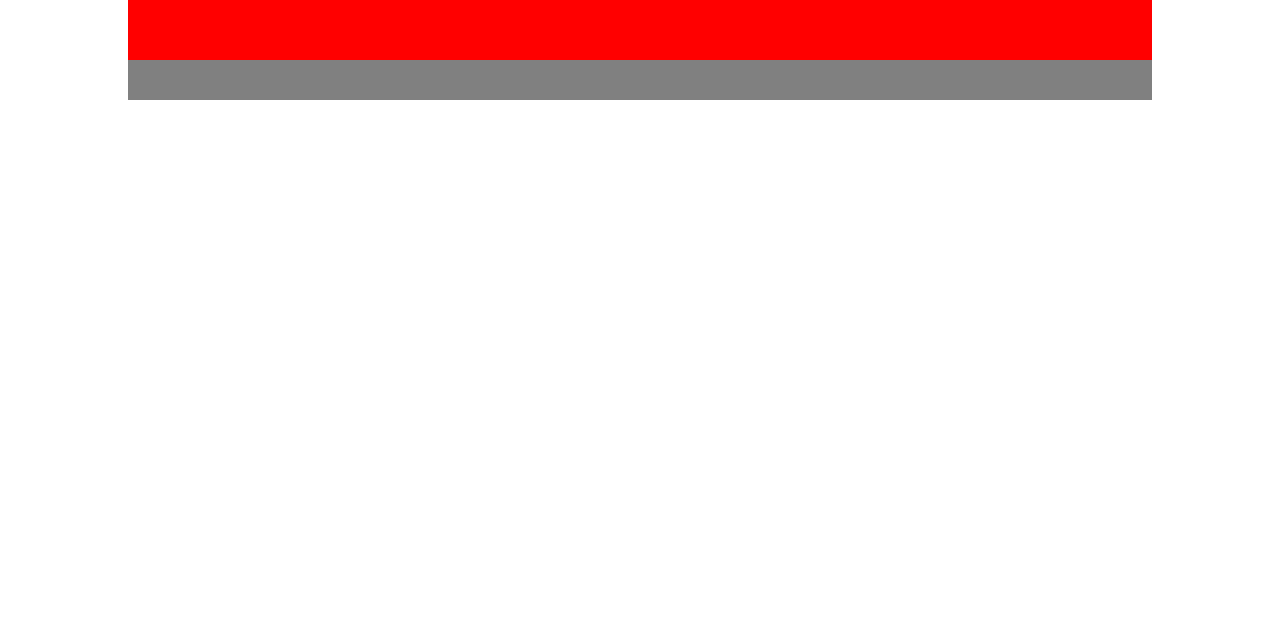
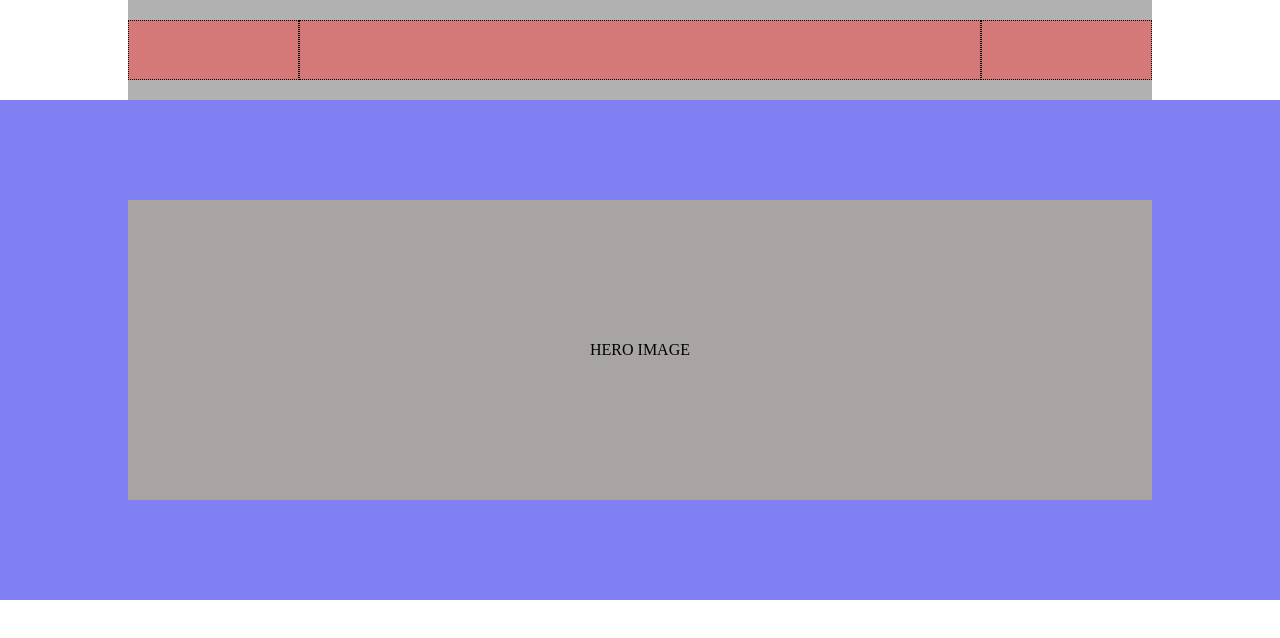
Before and after one commit to lorenzo-neri/htmlcss-struttura-discord, a plain HTML site: page index.html in a window 1280 px wide. Drawn offline with Linux system fonts and the light colour scheme.

Commit message:
add hero image

```diff
--- a/assets/css/style.css
+++ b/assets/css/style.css
@@ -4,17 +4,44 @@
     margin: 0;
 }
 
-header>div{
-    height: 100px;
+header{
     width: 80%;
     margin: auto;
-    background-color: grey;
+    height: 100px;
+    background-color: rgba(128, 128, 128, 0.611);
+    align-items: center;
 }
 
-nav{
-    background-color: red;
+header>nav{
+    height: 60px;
     width: 100%;
-    height: 60px;
+    background-color: rgba(233, 89, 89, 0.637);
+}
+
+.menu{
+    width: 80%;
+    height: 100%;
+    border: 1px dotted black;
+    margin: 0 auto;
+}
+
+.logo,.access{
+    border: 1px dotted black;
+    width: 20%;
+}
+
+main>section{
+    height: 500px;
+    width: 100%;
+    background-color: rgba(88, 88, 238, 0.759);
+}
+
+.hero_image{
+    height: 300px;
+    width: 80%;
+    background-color: rgb(169, 164, 164);
+    margin: auto;
+    justify-content: center;
     align-items: center;
 }
 
@@ -22,6 +49,4 @@ nav{
 
 .flex_container{
     display: flex;
-    width: 80%;
-    margin: auto;
 }
--- a/index.html
+++ b/index.html
@@ -8,18 +8,29 @@
 </head>
 
 <body>
-    <header>
-        <div class="flex_container">
-            <nav>
+    <header class="flex_container">
 
+            <nav class="flex_container">
+                <div class="logo">
+
+                </div>
+                <div class="menu">
+
+                </div>
+                <div class="access">
+
+                </div>
             </nav>
-        </div>
 
     </header>
     <!-- /header -->
 
     <main>
-
+        <section class="flex_container">
+            <div class="hero_image flex_container">
+                HERO IMAGE
+            </div>
+        </section>
     </main>
     <!-- /main -->
 
```
